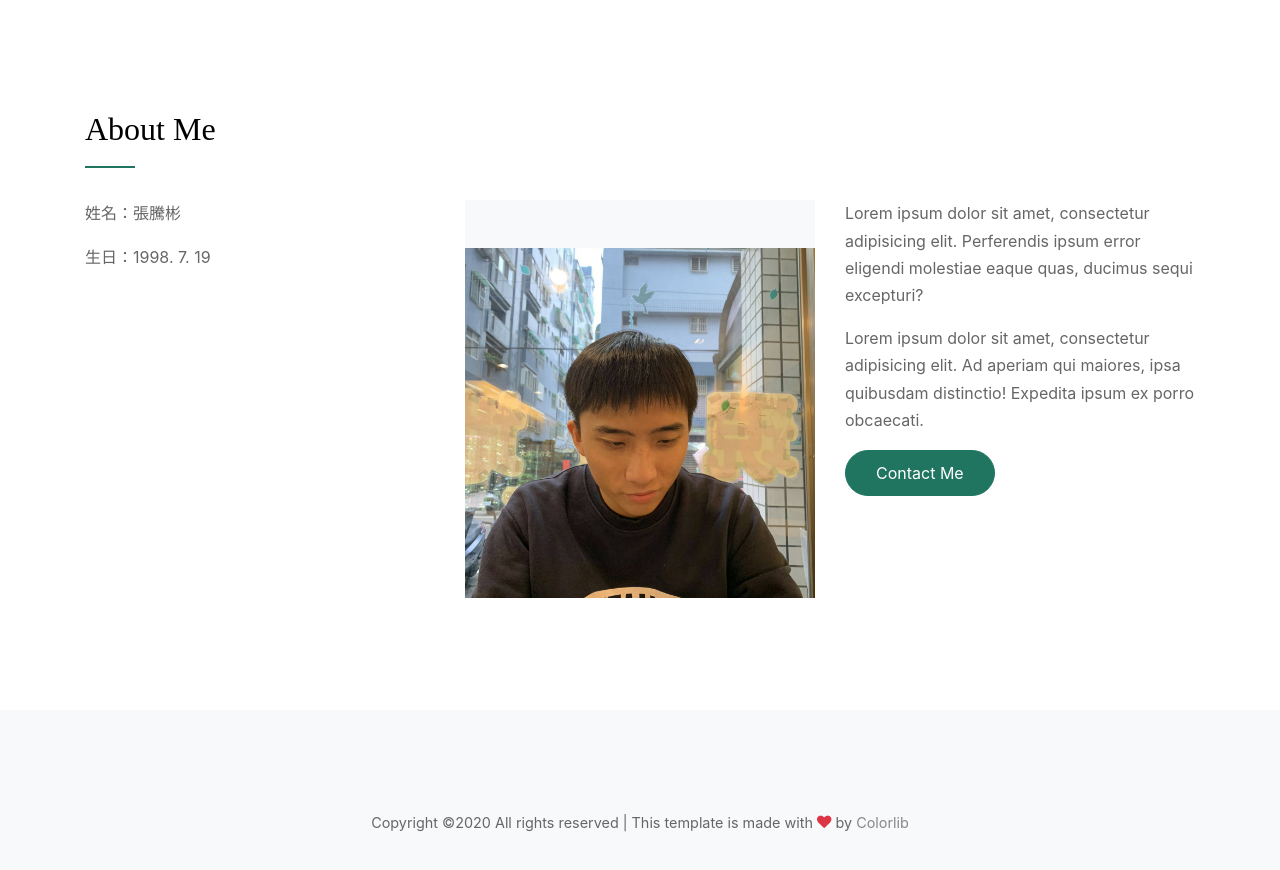
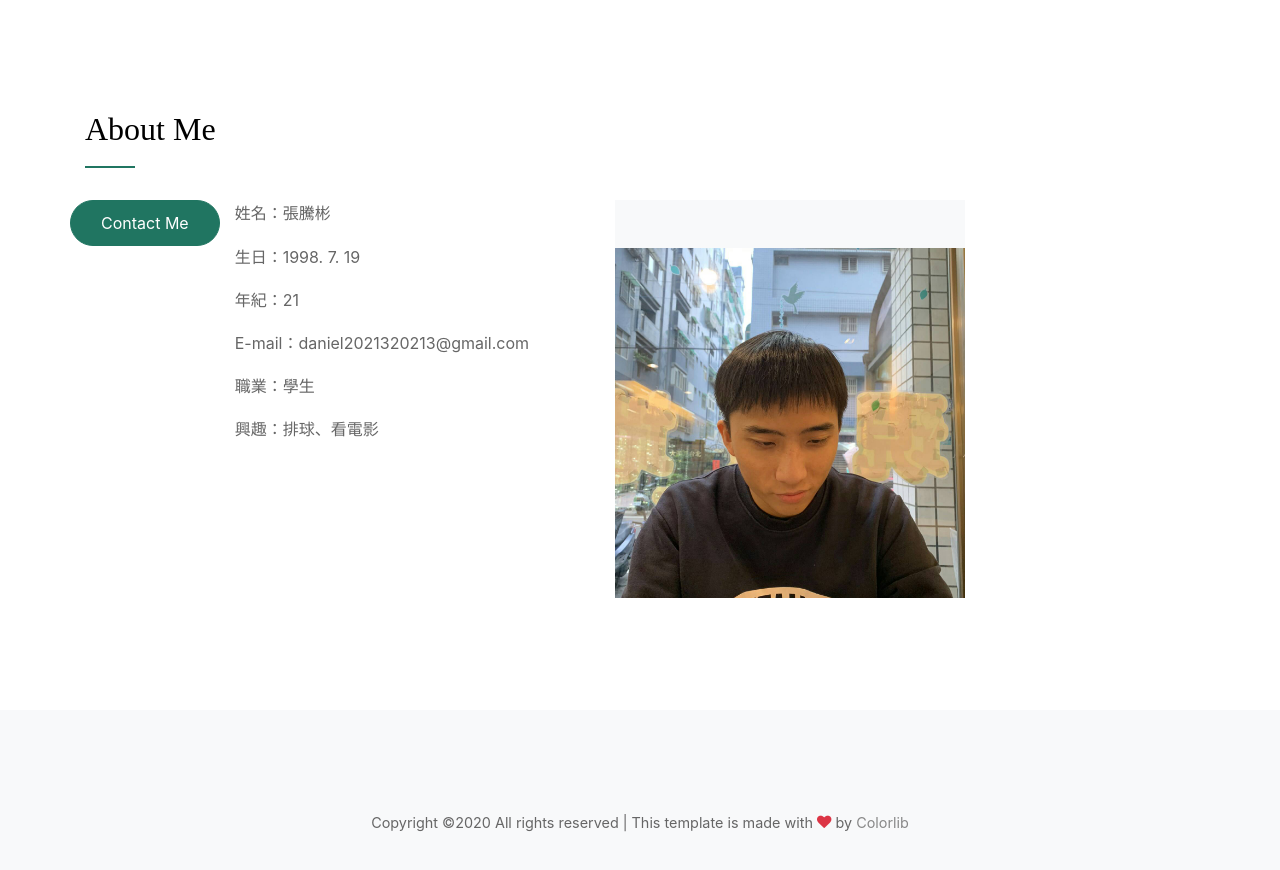
Before and after one commit to chang-tengbin/personalweb2, a plain HTML site: page index.html in a window 1280 px wide. Shown: the part 802-1672 px from the top of the page. Drawn offline with Linux system fonts and the light colour scheme; files whose address does not match are found by name; a web font is replaced by a local one.

Commit message:
introduce

```diff
--- a/index.html
+++ b/index.html
@@ -122,18 +122,18 @@
             </div>
           </div>
           <div class="col-lg-4 order-2 order-lg-1">
-            <p>         姓名：張騰彬</p>
+            <p>姓名：張騰彬</p>
+            <p>生日：1998. 7. 19</p>
+            <p>年紀：21</p>
+            <p>E-mail：daniel2021320213@gmail.com</p>
+            <p>職業：學生</p>
+            <p>興趣：排球、看電影</p>
             <p>         </p>
-            <p>         </p>
-            <p>         </p>
-            <p>         </p>
-            <p>         </p>
-            <p>         </p>
-            <p>生日：1998. 7. 19</p>
+            <p></p>
           </div>
-          <div class="col-lg-4 order-3 order-lg-3">
-            <p>Lorem ipsum dolor sit amet, consectetur adipisicing elit. Perferendis ipsum error eligendi molestiae eaque quas, ducimus sequi excepturi?</p>
-            <p>Lorem ipsum dolor sit amet, consectetur adipisicing elit. Ad aperiam qui maiores, ipsa quibusdam distinctio! Expedita ipsum ex porro obcaecati.</p>
+
+            <p></p>
+            <p></p>
             <p><a href="#contact-section" class="btn smoothscroll btn-primary">Contact Me</a></p>
           </div>
 
```
